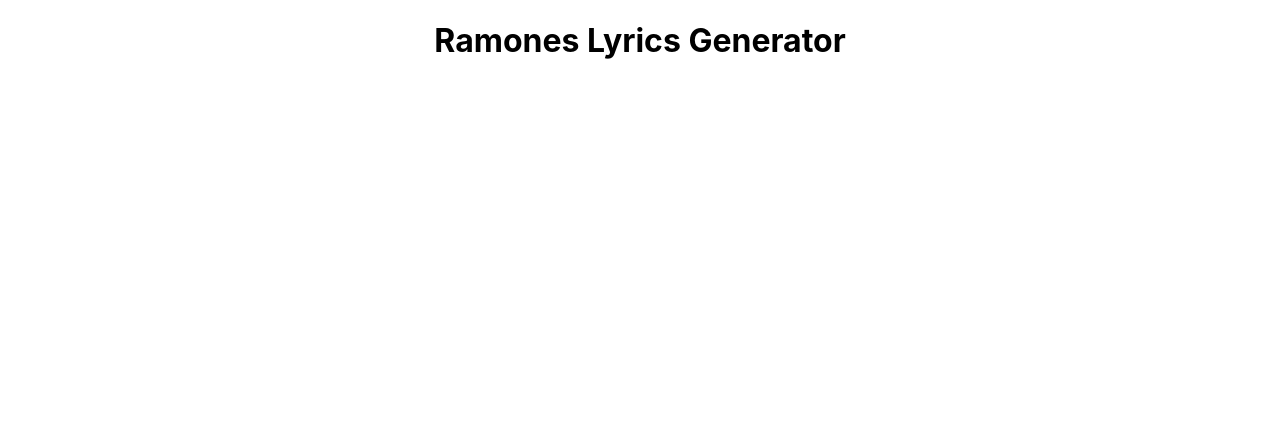
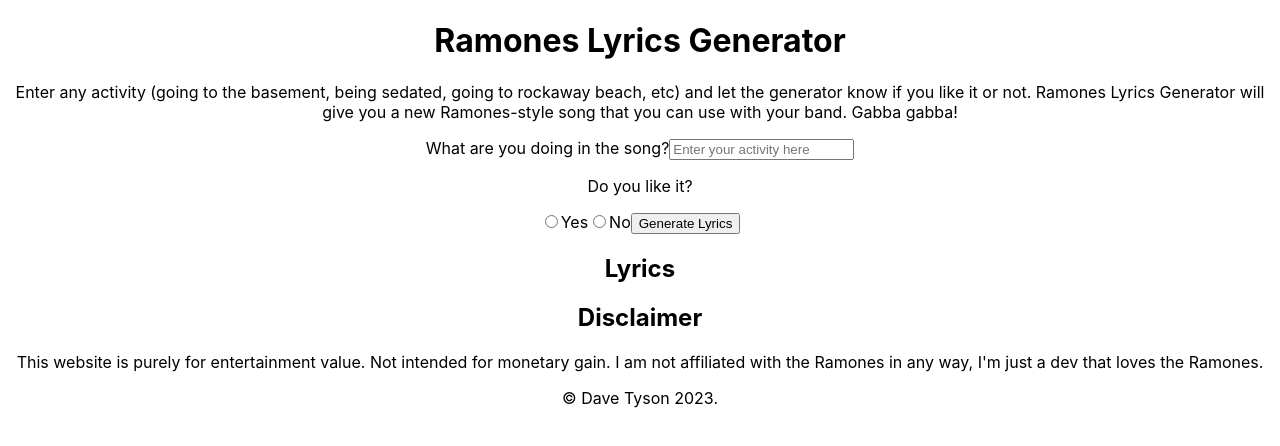
Before and after one commit to davetyson/ramones-generator, a React (Create React App) app: page / in a window 1280 px wide. Shown: the top 446 px of the page. Built offline with nearby package versions, Linux system fonts and the light colour scheme.

Commit message:
created components and page structure

```diff
--- a/src/App.js
+++ b/src/App.js
@@ -1,9 +1,15 @@
+import Header from './components/Header';
+import Main from './components/Main';
+import Footer from './components/Footer';
+
 import './App.css';
 
 function App() {
   return (
     <div className="App">
-      <h1>Ramones Lyrics Generator</h1>
+      <Header />
+      <Main />
+      <Footer />
     </div>
   );
 }
--- /dev/null
+++ b/src/components/Disclaimer.js
@@ -0,0 +1,10 @@
+const Disclaimer = () => {
+    return (
+        <>
+            <h2>Disclaimer</h2>
+            <p>This website is purely for entertainment value. Not intended for monetary gain. I am not affiliated with the Ramones in any way, I'm just a dev that loves the Ramones.</p>
+        </>
+    )
+}
+
+export default Disclaimer;
--- /dev/null
+++ b/src/components/Footer.js
@@ -0,0 +1,23 @@
+// Import React hooks
+import { useState, useEffect } from "react";
+
+// Build component
+const Footer = () => {
+
+    // Declare state variables
+    const [currentYear, setCurrentYear] = useState();
+
+    // useEffect to check for the current year on page load and generate that
+    useEffect( () => {
+        setCurrentYear(new Date().getFullYear());
+    }, []);
+
+    return (
+        // Footer generated with the current year from the useEffect above
+        <footer>
+            <p>© Dave Tyson {currentYear}.</p>
+        </footer>
+    )
+}
+
+export default Footer;
--- /dev/null
+++ b/src/components/Generate.js
@@ -0,0 +1,7 @@
+const Generate = () => {
+    return (
+        <button>Generate Lyrics</button>
+    )
+}
+
+export default Generate;
--- /dev/null
+++ b/src/components/Header.js
@@ -0,0 +1,7 @@
+const Header = () => {
+    return (
+        <h1>Ramones Lyrics Generator</h1>
+    )
+}
+
+export default Header;
--- /dev/null
+++ b/src/components/Info.js
@@ -0,0 +1,7 @@
+const Info = () => {
+    return (
+        <p>Enter any activity (going to the basement, being sedated, going to rockaway beach, etc) and let the generator know if you like it or not. Ramones Lyrics Generator will give you a new Ramones-style song that you can use with your band. Gabba gabba!</p>
+    )
+}
+
+export default Info;
--- /dev/null
+++ b/src/components/Input.js
@@ -0,0 +1,17 @@
+// Will be creating an input field
+// Make sure it is screen reader friendly
+// Using the input state trick to log what they enter and then display it back in the input field
+// take what is logged and use it when the generate button is clicked later
+
+const Input = () => {
+    return (
+        <>
+            <div className="flexbox">
+                <label htmlFor="activity">What are you doing in the song?</label>
+                <input id="activity" type="text" name="activity" placeholder="Enter your activity here" />
+            </div>
+        </>
+    )
+}
+
+export default Input;
--- /dev/null
+++ b/src/components/Like.js
@@ -0,0 +1,13 @@
+const Like = () => {
+    return (
+        <>
+            <p>Do you like it?</p>
+            <input type="radio" name="choice-radio" />
+            <label className="sr-only" htmlFor="activity">Yes</label>
+            <input type="radio" name="choice-radio" />
+            <label className="sr-only" htmlFor="activity">No</label>
+        </>
+    )
+}
+
+export default Like;
--- /dev/null
+++ b/src/components/Lyrics.js
@@ -0,0 +1,20 @@
+// going to have to use a few states and useEffects that run when they are changed
+// there is going to be a state for the lyrics title
+    // every time the state for song title is generated, have a useEffect that updates the header below with the new title
+// there is going to be a state for the lyrics themselves
+    // every time the state for lyrics is generated, have a useEffect that updates the lyrics box below with the new title
+
+const Lyrics = () => {
+    return (
+        <>
+            {/* Replace this with the eventual song title that generates */}
+            <h2>Lyrics</h2>
+
+            <section className="lyrics">
+                {/* This is where the generated lyrics will go */}
+            </section>
+        </>
+    )
+}
+
+export default Lyrics;
--- /dev/null
+++ b/src/components/Main.js
@@ -0,0 +1,21 @@
+import Info from "./Info";
+import Input from "./Input";
+import Like from "./Like";
+import Generate from "./Generate";
+import Lyrics from "./Lyrics";
+import Disclaimer from "./Disclaimer";
+
+const Main = () => {
+    return (
+        <>
+            <Info />
+            <Input />
+            <Like />
+            <Generate />
+            <Lyrics />
+            <Disclaimer />
+        </>
+    )
+}
+
+export default Main;
```
